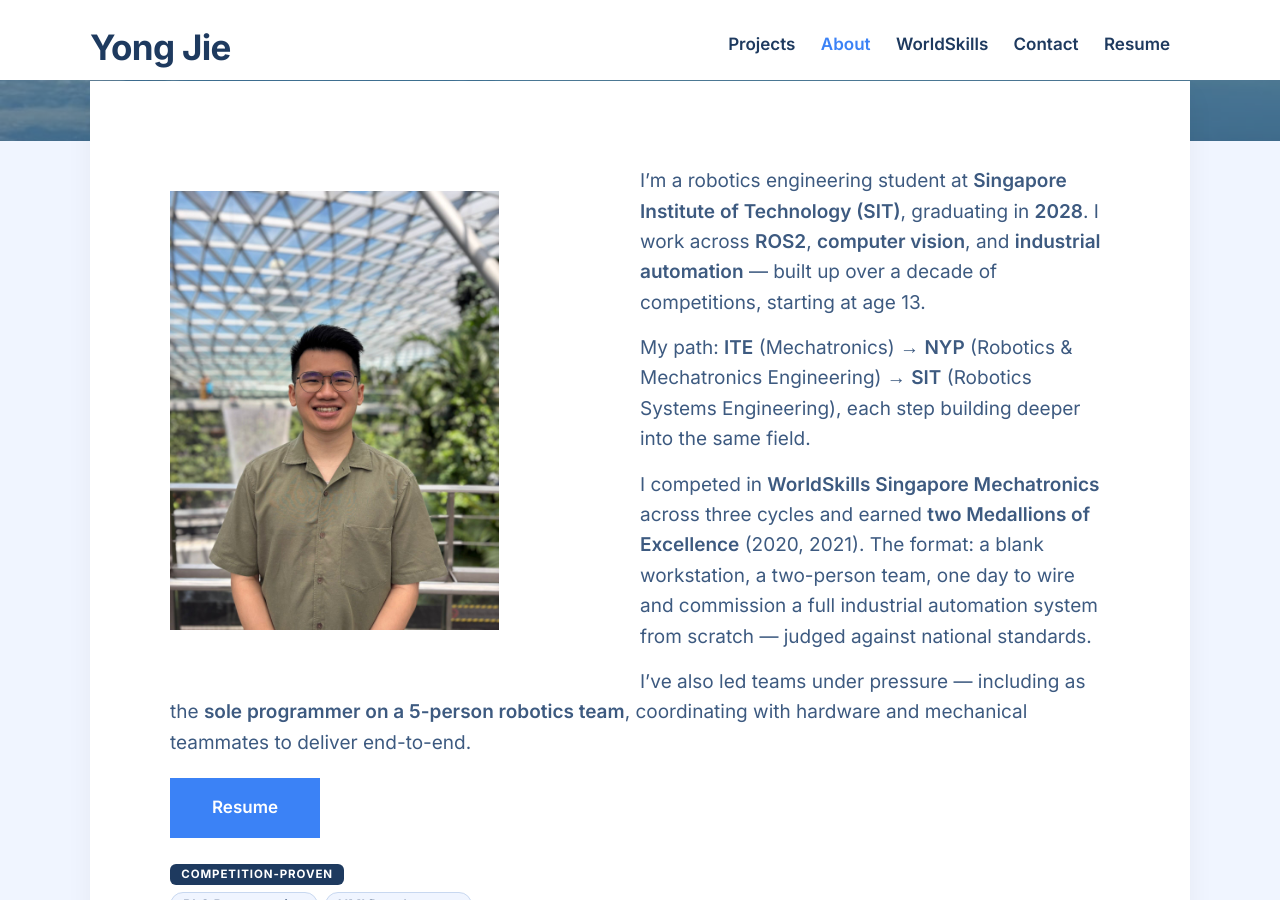
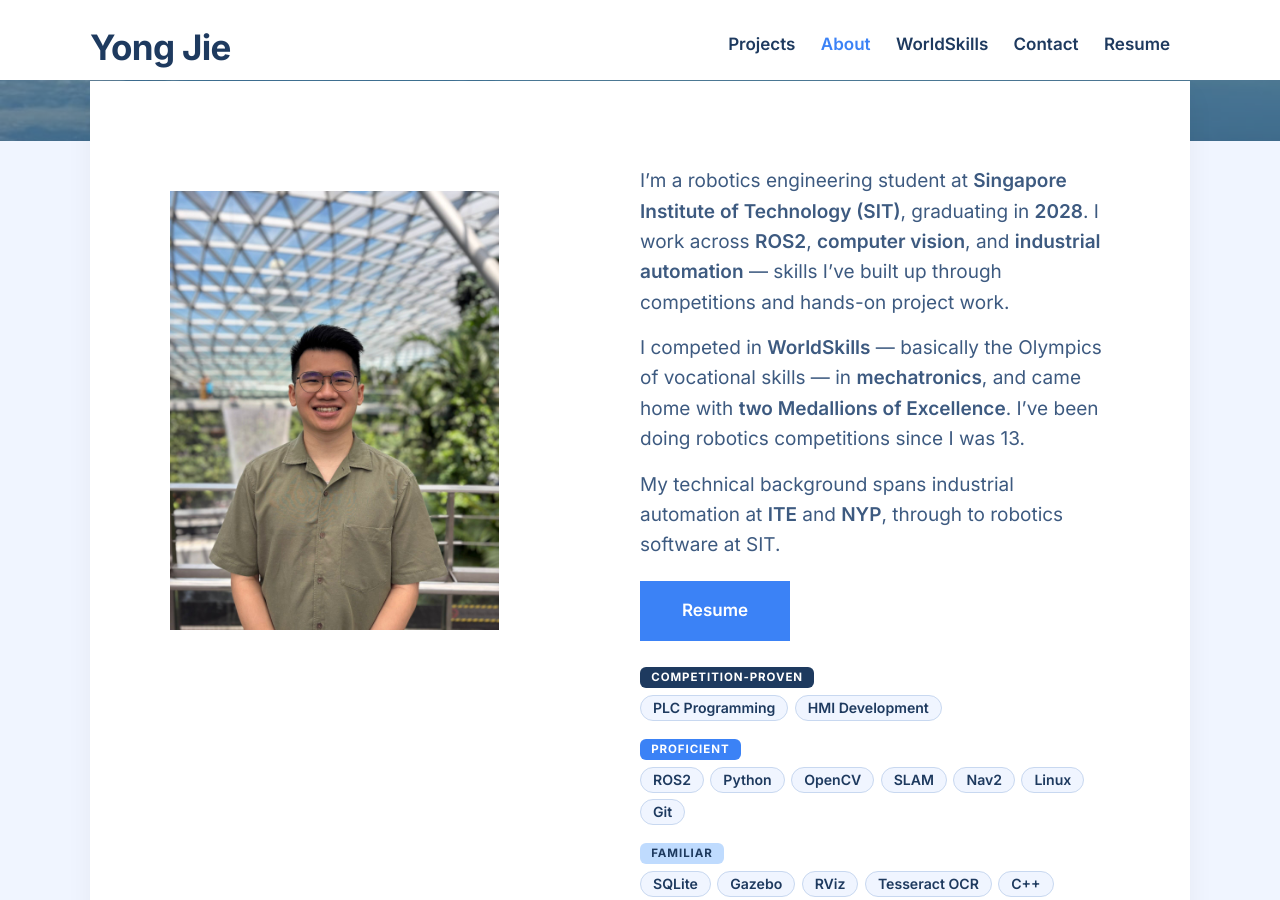
Before and after one commit to YongJiee/YongJiee.github.io, a Jekyll site: the page built from _pages/about.md, in a window 1280 px wide and 900 px high, scrolled down 305 px. Built offline with Jekyll 4.4.1, drawn with Linux system fonts in a browser that asks for light colours; nearby versions of some CDN libraries.

Commit message:
V1.83 - Update About me

```diff
--- a/_pages/about.md
+++ b/_pages/about.md
@@ -9,13 +9,11 @@
   <img src="/images/Me.jpg" class="img-fluid rounded" alt="Tan Yong Jie">
 </figure>
 
-I'm a robotics engineering student at **Singapore Institute of Technology (SIT)**, graduating in **2028**. I work across **ROS2**, **computer vision**, and **industrial automation** — built up over a decade of competitions, starting at age 13.
+I'm a robotics engineering student at **Singapore Institute of Technology (SIT)**, graduating in **2028**. I work across **ROS2**, **computer vision**, and **industrial automation** — skills I've built up through competitions and hands-on project work.
 
-My path: **ITE** (Mechatronics) → **NYP** (Robotics & Mechatronics Engineering) → **SIT** (Robotics Systems Engineering), each step building deeper into the same field.
+I competed in **WorldSkills** — basically the Olympics of vocational skills — in **mechatronics**, and came home with **two Medallions of Excellence**. I've been doing robotics competitions since I was 13.
 
-I competed in **WorldSkills Singapore Mechatronics** across three cycles and earned **two Medallions of Excellence** (2020, 2021). The format: a blank workstation, a two-person team, one day to wire and commission a full industrial automation system from scratch — judged against national standards.
-
-I've also led teams under pressure — including as the **sole programmer on a 5-person robotics team**, coordinating with hardware and mechanical teammates to deliver end-to-end.
+My technical background spans industrial automation at **ITE** and **NYP**, through to robotics software at SIT.
 
 <div style="display: flex; flex-wrap: wrap; gap: 12px; margin-top: 20px;">
   <a href="https://YongJiee.github.io/images/TanYongJie_Resume.pdf" class="button button--large" download="TanYongJie_Resume.pdf">Resume</a>
```
